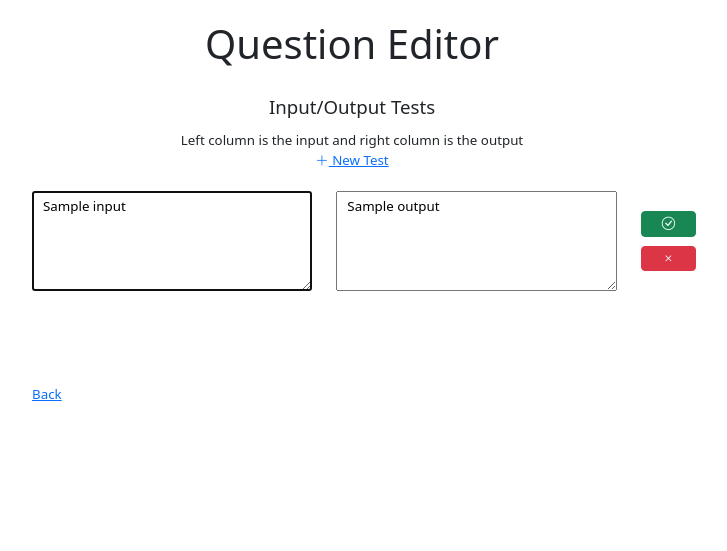
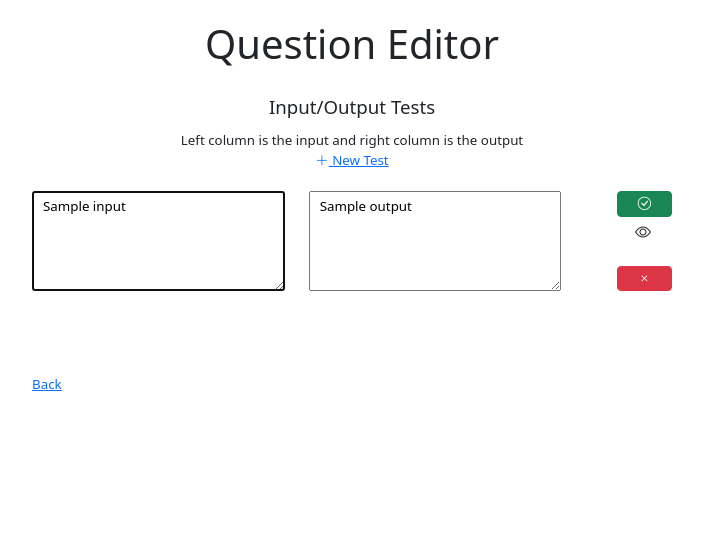
Before and after one commit to filipemtz/testr, a Django app: template testr/templates/testr/question_form.html in a window 1280 px wide. Shown: the part 64-615 px from the top of the page, without its empty margins (288-1015 px from the left). Run offline with Django 3.2, Linux system fonts and the light colour scheme; the template is opened without the code that fills it: most values are stand-ins (such as "Sample title", 1, 10 or a date in 2020); some libraries are stand-ins or nearby versions.

Commit message:
visibility of tests

```diff
--- a/testr/static/testr/css/testr-templates.css
+++ b/testr/static/testr/css/testr-templates.css
@@ -69,23 +69,35 @@ a .bi-eye-slash {
 }
 
 .input_output_test {
-    padding-bottom: 20px;
+    padding-bottom: 10px;
 }
 
 .input_output_test textarea {
     min-height: 100px;
 }
 
-.in-out-test-buttons,
-.in-out-test-buttons .bi-x-lg {
+.in-out-test-buttons {
     height: 100%;
-    font-size: 14pt;
+    padding-top: 0px;
+    padding-bottom: 0px;
     padding-left: 0px;
+    padding-right: 0px;
+    text-align: right;
+
 }
 
-.in-out-test-buttons {
-    padding-top: 20px;
-    padding-bottom: 20px;
+.in-out-test-buttons .bi-x,
+.in-out-test-buttons .bi-eye,
+.in-out-test-buttons .bi-eye-slash {
+    padding-top: 0px;
+    padding-bottom: 0px;
+    padding-left: 0px;
+    padding-right: 0px;
+}
+
+.in-out-test-buttons .bi-eye,
+.in-out-test-buttons .bi-eye-slash {
+    font-size: 12pt;
 }
 
 .submissions-header {
--- a/testr/templates/testr/question_detail.html
+++ b/testr/templates/testr/question_detail.html
@@ -33,6 +33,7 @@
 {% endif %}
 
 {% for test in question.evaluationinputoutput_set.all %}
+{% if test.visible %}
 <div class="row input_output_test">
     <div class="col">
         <div><b>Input {{ forloop.counter }}:</b></div>
@@ -43,6 +44,7 @@
         <div>{{ test.output_as_html | safe }}</div>
     </div>
 </div>
+{% endif %}
 {% endfor %}
 
 <hr>
--- a/testr/templates/testr/question_form.html
+++ b/testr/templates/testr/question_form.html
@@ -45,19 +45,31 @@
     {% for test in question.evaluationinputoutput_set.all %}
     <form action="{% url 'in_out-test-update' test.id %}" method='post'>
         <div class="row input_output_test">
-            <div class="col">
+            <div class="col-5">
                 <textarea name="input" id="input">{{ test.input }}</textarea>
             </div>
-            <div class="col">
+            <div class="col-5">
                 <textarea name="output" id="output">{{ test.output }}</textarea>
             </div>
-            <div class="col-1">
-                <div class="d-flex flex-column text-center in-out-test-buttons">
+            <div class="col-2">
+                <div class="d-flex flex-column in-out-test-buttons">
                     <div class="mb-auto">
                         <button type="submit" title='save test' class="btn btn-success">
                             <i class="bi bi-check-circle"></i>
                         </button>
                     </div>
+                    <div>
+                        <a href="{% url 'in_out-test-toogle-visibility' test.id %}" title='toogle visibility of test'>
+                            <div class="btn">
+                                {% if test.visible %}
+                                <i class="bi bi-eye"></i>
+                                {% else %}
+                                <i class="bi bi-eye-slash"></i>
+                                {% endif %}
+                            </div>
+                        </a>
+                    </div>
+                    <br>
                     <div>
                         <a href="{% url 'in_out-test-delete' test.id %}" title='delete test'>
                             <div class="btn btn-danger">
--- a/testr/urls.py
+++ b/testr/urls.py
@@ -66,4 +66,7 @@ urlpatterns = [
     path('in_out_test/<int:pk>/delete',
          views.input_output_test_delete,
          name="in_out-test-delete"),
+    path('in_out_test/<int:pk>/toogle_visibility/',
+         views.input_output_test_toogle_visibility,
+         name="in_out-test-toogle-visibility"),
 ]
```
Also changed, not shown: testr/views/evaluation_input_output.py (+7 -0 lines).
